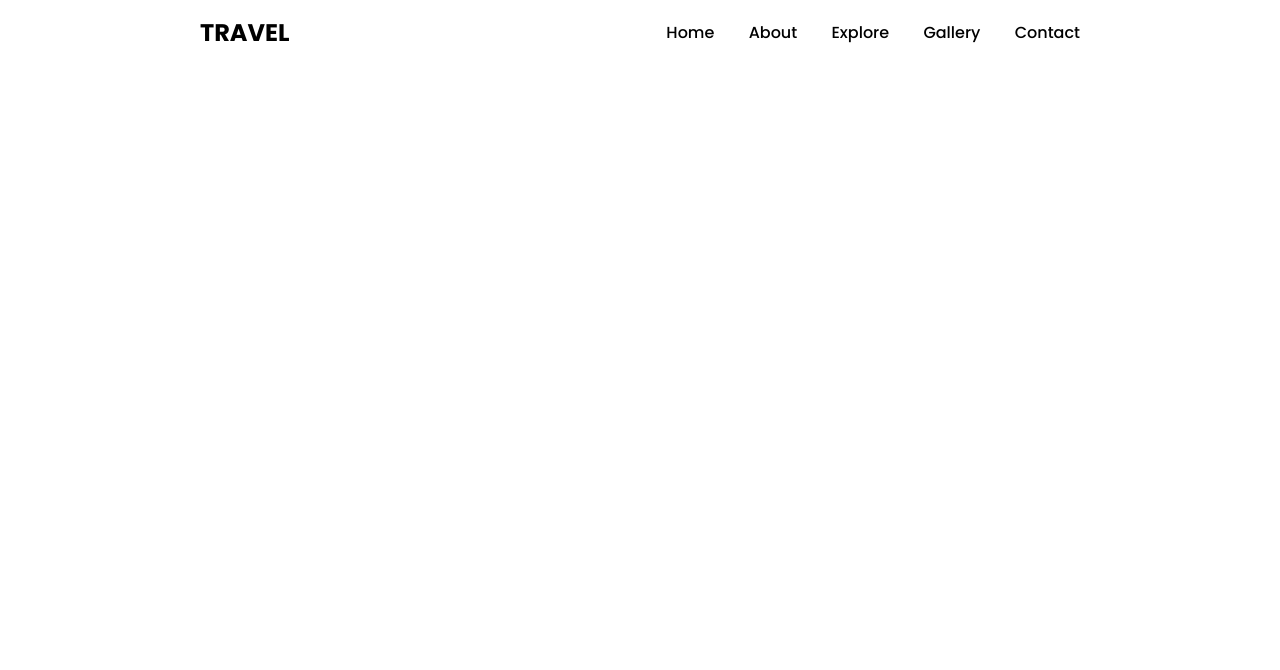
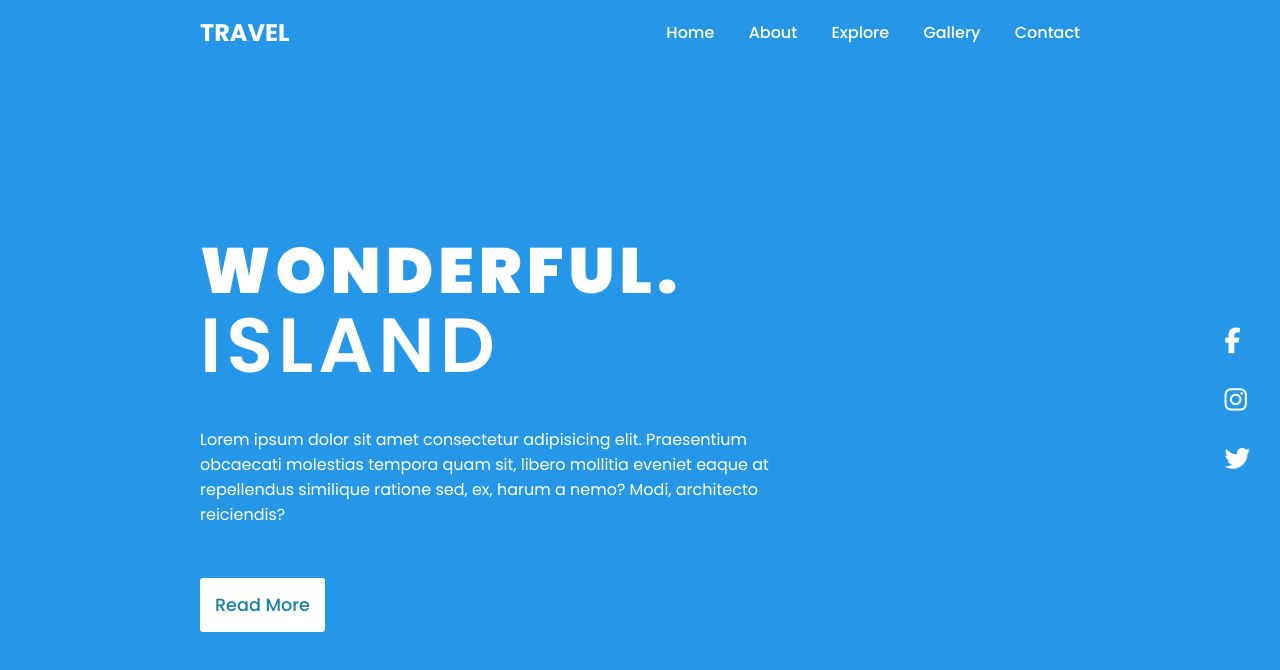
Before and after one commit to xoumik/TravelWithMe, a plain HTML site: page index.html in a window 1280 px wide. Drawn offline with Linux system fonts and the light colour scheme.

Commit message:
modifications

```diff
--- a/index.html
+++ b/index.html
@@ -5,6 +5,13 @@
     <meta name="viewport" content="width=device-width, initial-scale=1.0" />
     <title>Travel With Me</title>
     <link rel="stylesheet" href="style.css" />
+    <link
+      rel="stylesheet"
+      href="https://cdnjs.cloudflare.com/ajax/libs/font-awesome/6.5.2/css/all.min.css"
+      integrity="sha512-SnH5WK+bZxgPHs44uWIX+LLJAJ9/2PkPKZ5QiAj6Ta86w+fsb2TkcmfRyVX3pBnMFcV7oQPJkl9QevSCWr3W6A=="
+      crossorigin="anonymous"
+      referrerpolicy="no-referrer"
+    />
   </head>
   <body>
     <header>
@@ -19,5 +26,22 @@
         </div>
       </div>
     </header>
+    <section class="home">
+      <div class="content">
+        <h1>Wonderful.<br /><span>Island</span></h1>
+        <p>
+          Lorem ipsum dolor sit amet consectetur adipisicing elit. Praesentium
+          obcaecati molestias tempora quam sit, libero mollitia eveniet eaque at
+          repellendus similique ratione sed, ex, harum a nemo? Modi, architecto
+          reiciendis?
+        </p>
+        <a href="#">Read More</a>
+      </div>
+      <div class="media-icons">
+        <a href="#"><i class="fab fa-facebook-f"></i></a>
+        <a href="#"><i class="fab fa-instagram"></i></a>
+        <a href="#"><i class="fab fa-twitter"></i></a>
+      </div>
+    </section>
   </body>
 </html>
--- a/style.css
+++ b/style.css
@@ -21,7 +21,7 @@ header {
 }
 
 .brand {
-  color: #000;
+  color: #fff;
   font-size: 1.5rem;
   font-weight: 700;
   text-transform: uppercase;
@@ -34,7 +34,7 @@ header {
 
 .navigation-items a {
   position: relative;
-  color: #000;
+  color: #fff;
   font-size: 1em;
   font-weight: 500;
   text-decoration: none;
@@ -45,7 +45,7 @@ header {
 .navigation-items a:before {
   content: "";
   position: absolute;
-  background: #000;
+  background: #fff;
   width: 0;
   height: 2px;
   bottom: 0;
@@ -56,3 +56,92 @@ header {
 .navigation-items a:hover:before {
   width: 100%;
 }
+
+section {
+  padding: 100px 200px;
+}
+
+.home {
+  position: relative;
+  width: 100%;
+  min-height: 100vh;
+  display: flex;
+  justify-content: center;
+  flex-direction: column;
+  background: #2696e9;
+}
+
+.content {
+  z-index: 900;
+  color: #fff;
+  width: 70%;
+  margin-top: 50px;
+}
+
+.content h1 {
+  font-size: 4em;
+  font-weight: 900;
+  text-transform: uppercase;
+  letter-spacing: 5px;
+  line-height: 75px;
+  margin-bottom: 40px;
+}
+
+.content h1 span {
+  font-size: 1.2em;
+  font-weight: 600;
+}
+
+.content p {
+  margin-bottom: 65px;
+}
+
+.content a {
+  background: #fff;
+  padding: 15px 15px;
+  color: #1680ac;
+  font-size: 1.1em;
+  font-weight: 500;
+  text-decoration: none;
+  border-radius: 3px;
+}
+
+.media-icons {
+  z-index: 888;
+  position: absolute;
+  right: 30px;
+  display: flex;
+  flex-direction: column;
+  transition: 0.3s ease;
+}
+
+.media-icons a {
+  color: #fff;
+  font-size: 1.6em;
+}
+
+.media-icons a:not(:last-child) {
+  margin-bottom: 20px;
+}
+
+.media-icons a:hover {
+  transform: scale(1.3);
+}
+
+@media (max-width: 1040px) {
+  header {
+    padding: 12px 20px;
+  }
+
+  section {
+    padding: 100px 20px;
+  }
+
+  .media-icons {
+    right: 15px;
+  }
+
+  .navigation {
+    display: none;
+  }
+}
```
